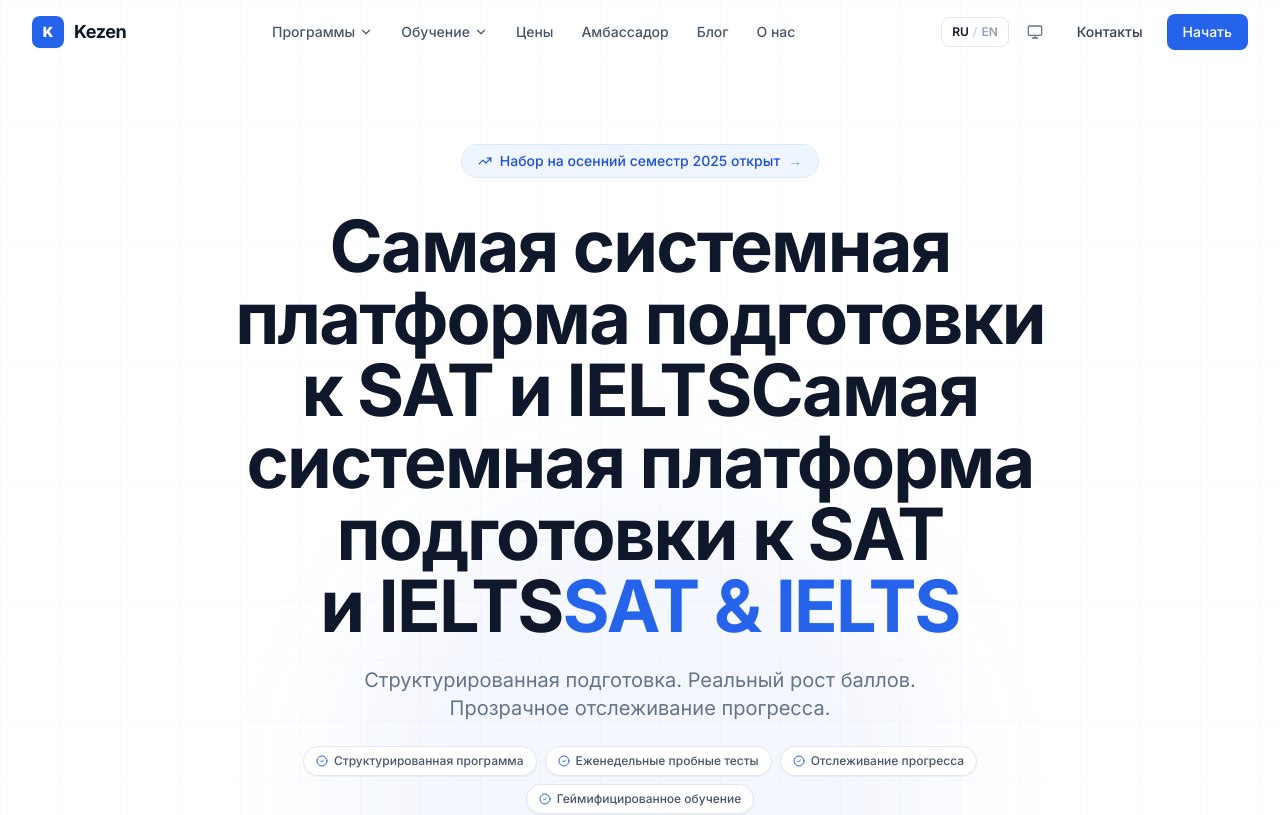
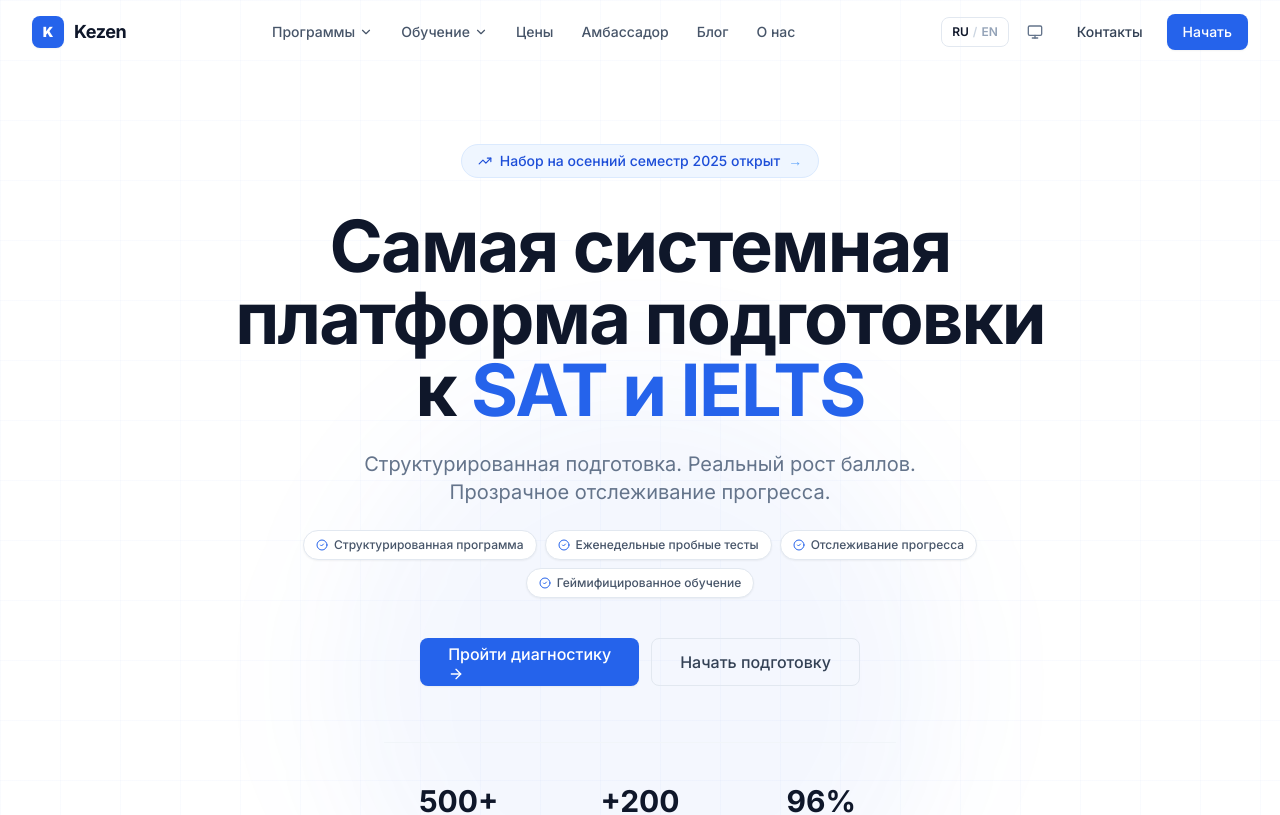
Before and after one commit to Clid2/kezeneducation, a Next.js app: page / in a window 1280 px wide. Shown: the top 815 px of the page. Built offline with nearby package versions, Linux system fonts and the light colour scheme.

Commit message:
Fix hero heading accent rendering

```diff
--- a/components/sections/Hero.tsx
+++ b/components/sections/Hero.tsx
@@ -35,22 +35,27 @@
             <span>{h.badge}</span>
             <span className="text-blue-400">→</span>
           </motion.div>
-
   <motion.h1
   initial={{ opacity: 0, y: 20 }}
   animate={{ opacity: 1, y: 0 }}
   transition={{ duration: 0.6, delay: 0.1 }}
   className="text-4xl sm:text-5xl md:text-6xl lg:text-7xl font-bold text-navy-950 dark:text-white tracking-tight text-balance leading-[1.05]"
 >
-            {h.title.replace("SAT & IELTS", "").split("").join("")}
-            {/* Render with colored accent */}
-            {h.title.includes("SAT") ? (
+  {h.title.includes("SAT и IELTS") ? (
+    <>
+      {h.title.split("SAT и IELTS")[0]}
+      <span className="text-blue-600 dark:text-blue-400">SAT и IELTS</span>
+      {h.title.split("SAT и IELTS")[1]}
+    </>
+  ) : h.title.includes("SAT & IELTS") ? (
     <>
       {h.title.split("SAT & IELTS")[0]}
       <span className="text-blue-600 dark:text-blue-400">SAT & IELTS</span>
       {h.title.split("SAT & IELTS")[1]}
     </>
-            ) : h.title}
+  ) : (
+    h.title
+  )}
 </motion.h1>
 
           <motion.p
--- a/messages/en.ts
+++ b/messages/en.ts
@@ -42,7 +42,7 @@
     resultsDesc: "Real student scores",
   },
   hero: {
-    badge: "Now enrolling for Fall 2025 cohort",
+    badge: "Now enrolling for spring 2026 cohort",
     title: "The Most Systematic SAT & IELTS Preparation Platform",
     subtitle:
       "Structured preparation. Real score growth. Transparent progress tracking.",
```
Lines whose indentation alone changed are shown as unchanged.
